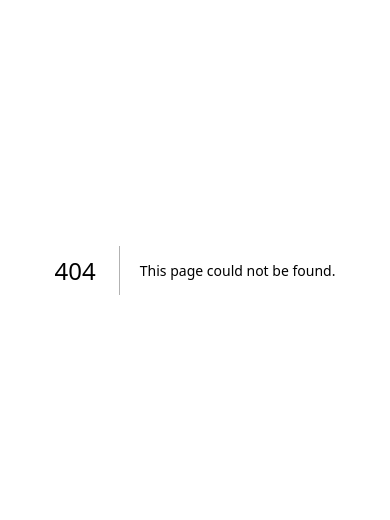
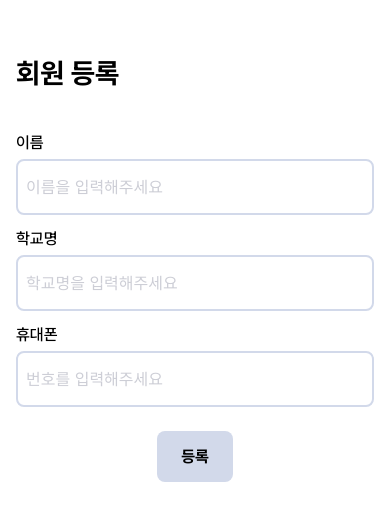
Before and after one commit to hyunzsu/aptimizer--aptifit, a Next.js app: page /register in a window 390 px wide. Before the commit this address had no page. Shown: the part 152-672 px from the top of the page. Built offline with nearby package versions, Linux system fonts and the light colour scheme.

Commit message:
[🎨UI] 회원 가입 페이지 UI 완성
`/register` 페이지의 UI를 변경하고, 모바일에 맞춰 완성했다.

```diff
--- /dev/null
+++ b/src/app/register/RegisterPage.module.css
@@ -0,0 +1,31 @@
+.RegisterPage {
+  display: flex;
+  align-items: center;
+  justify-content: center;
+  height: 100vh;
+}
+
+.title {
+  font-size: var(--text-40);
+  font-weight: var(--font-700);
+  margin-bottom: var(--spacing-64);
+}
+
+.inputContainer {
+  margin-bottom: var(--spacing-24);
+  display: flex;
+  flex-direction: column;
+  gap: var(--spacing-16);
+}
+
+.buttonContainer {
+  display: flex;
+  justify-content: center;
+}
+
+@media (max-width: 425px) {
+  .title {
+    font-size: var(--text-28);
+    margin-bottom: var(--spacing-48);
+  }
+}
--- /dev/null
+++ b/src/app/register/page.tsx
@@ -0,0 +1,68 @@
+"use client";
+
+import { useState } from "react";
+import { LayoutContainer, Input, Button } from "@/components";
+import s from "./RegisterPage.module.css";
+
+const RegisterPage = () => {
+  const [formData, setFormData] = useState({
+    name: "",
+    school: "",
+    phone: "",
+  });
+
+  // 폼 제출
+  const handleFormSubmit = (e) => {
+    e.preventDefault();
+
+    console.log(formData);
+  };
+
+  // 인풋 입력값 업데이트
+  const handleInputChange = (e) => {
+    const { name, value } = e.target;
+
+    setFormData((prevFormData) => ({
+      ...prevFormData,
+      [name]: value,
+    }));
+  };
+
+  return (
+    <main className={s.RegisterPage}>
+      <LayoutContainer>
+        <h2 className={s.title}>회원 등록</h2>
+        <form className={s.form} onSubmit={handleFormSubmit}>
+          <div className={s.inputContainer}>
+            <Input
+              label="이름"
+              name="name"
+              value={formData.name}
+              placeholder="이름을 입력해주세요"
+              onChange={handleInputChange}
+            />
+            <Input
+              label="학교명"
+              name="school"
+              value={formData.school}
+              placeholder="학교명을 입력해주세요"
+              onChange={handleInputChange}
+            />
+            <Input
+              label="휴대폰"
+              name="phone"
+              value={formData.phone}
+              placeholder="번호를 입력해주세요"
+              onChange={handleInputChange}
+            />
+          </div>
+          <div className={s.buttonContainer}>
+            <Button type="submit">등록</Button>
+          </div>
+        </form>
+      </LayoutContainer>
+    </main>
+  );
+};
+
+export default RegisterPage;
```
